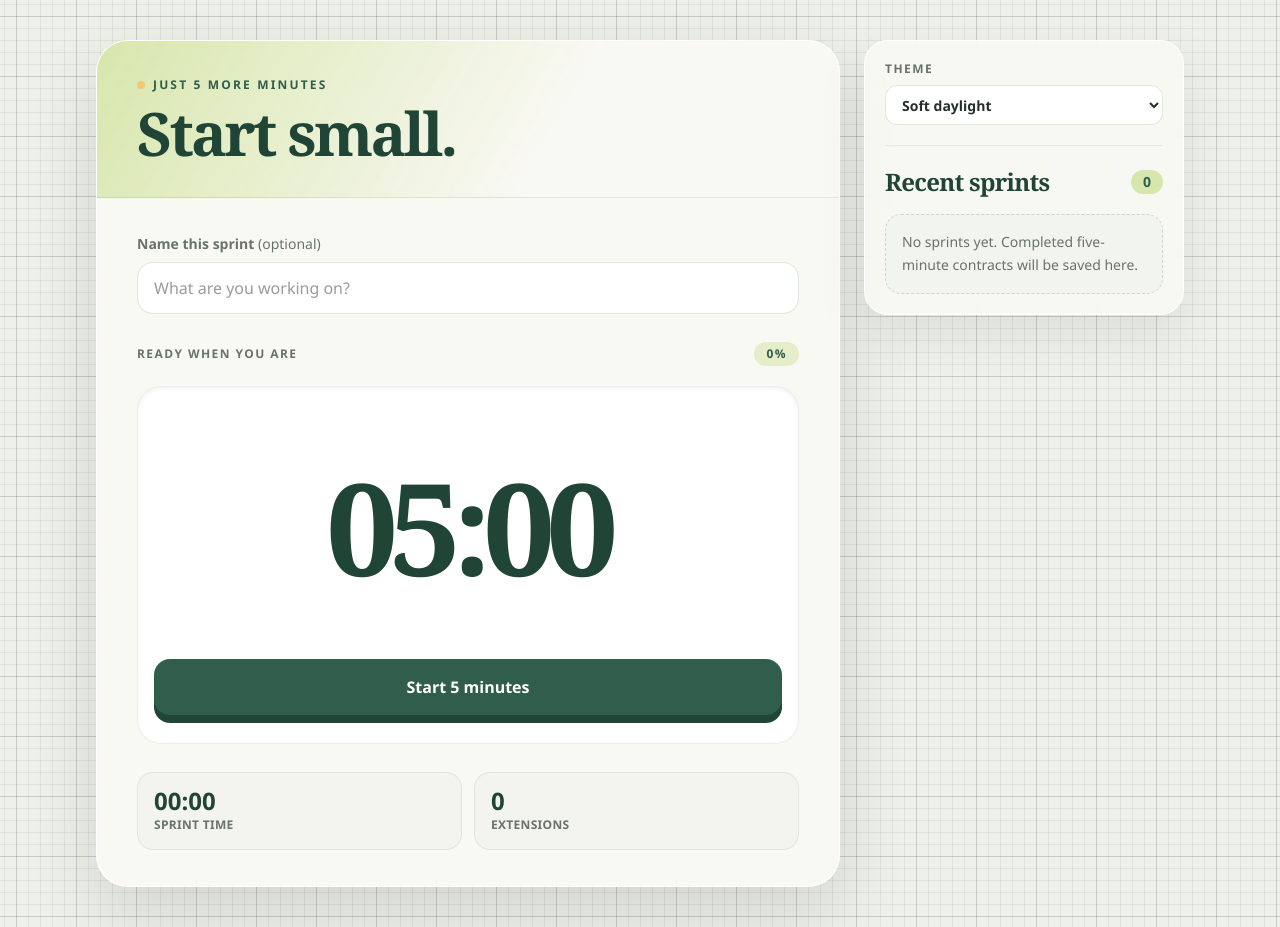
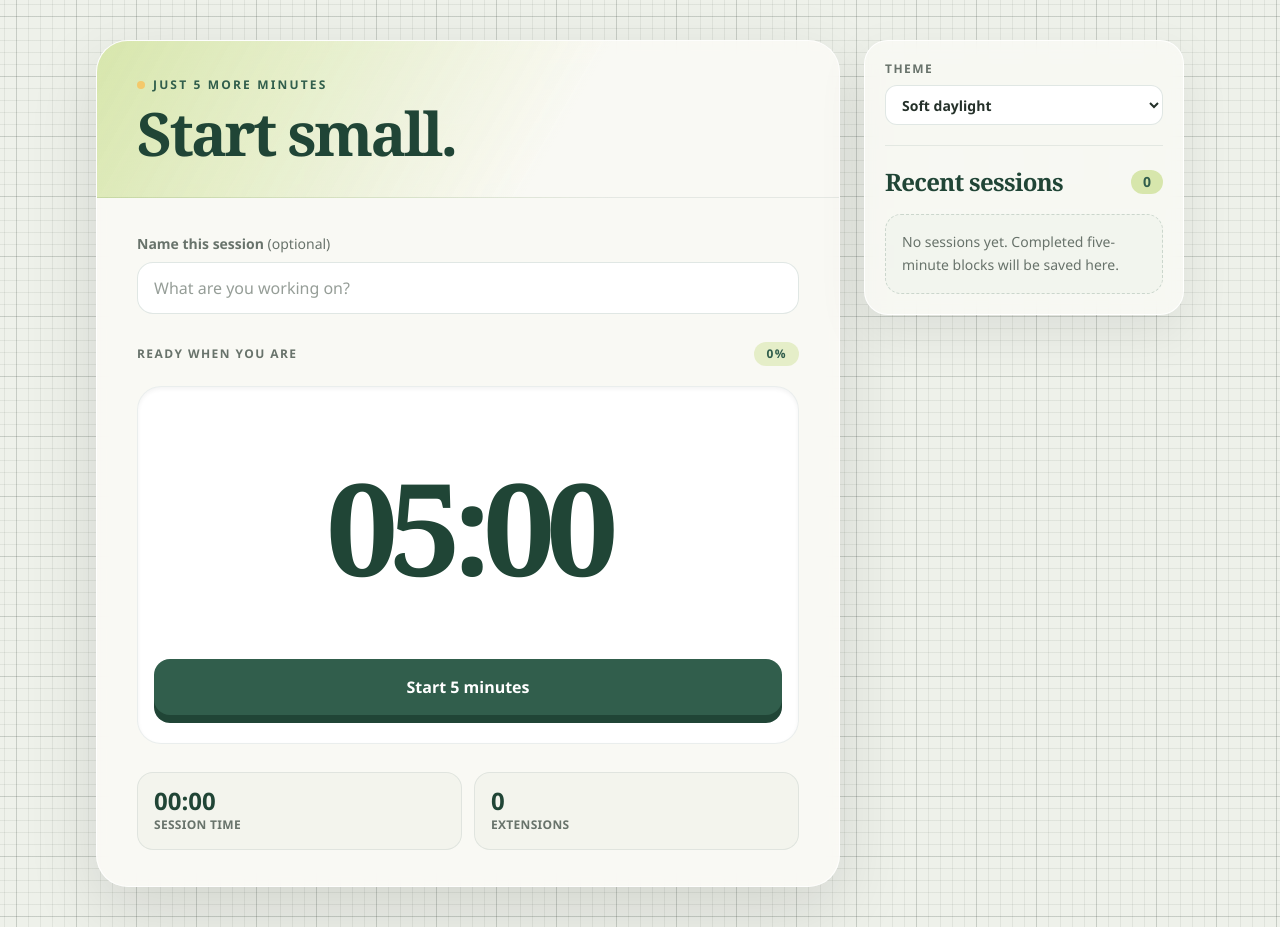
Before and after one commit to theoratkin/5-minute-grove, a SvelteKit app: page / in a window 1280 px wide. Built offline with nearby package versions, Linux system fonts and the light colour scheme.

Commit message:
feat: rename sprints to sessions
Update UI, persistence migration, notifications, and docs.

```diff
--- a/src/lib/app/notifications.ts
+++ b/src/lib/app/notifications.ts
@@ -28,7 +28,7 @@ export function notifyContractComplete({
 
 	const blockLabel = completedContracts === 1 ? 'one finished block' : `${completedContracts} finished blocks`;
 	const notification = new Notification('Five minutes counts.', {
-		body: `${intention || 'This sprint'} has ${blockLabel}. Stop here or add 5 minutes.`,
+		body: `${intention || 'This session'} has ${blockLabel}. Stop here or add 5 minutes.`,
 		tag: 'just-5-more-minutes:contract-complete'
 	});
 
--- a/src/lib/features/focus-session/components/EndOfTimerPrompt.svelte
+++ b/src/lib/features/focus-session/components/EndOfTimerPrompt.svelte
@@ -15,7 +15,7 @@
 		<p class="mb-2 text-xs font-black tracking-[0.16em] text-moss uppercase">Complete</p>
 		<h2 class="font-display text-3xl leading-none font-semibold tracking-[-0.04em] text-moss-dark">Five minutes counts.</h2>
 		<p class="mt-3 leading-relaxed text-ink-muted">
-			{intention || 'This sprint'} has {completedContracts === 1 ? 'one finished block' : `${completedContracts} finished blocks`}
+			{intention || 'This session'} has {completedContracts === 1 ? 'one finished block' : `${completedContracts} finished blocks`}
 			{extensionCount > 0 ? ` and ${extensionCount} voluntary extensions` : ''}.
 		</p>
 	</div>
--- a/src/lib/features/focus-session/focusSession.utils.ts
+++ b/src/lib/features/focus-session/focusSession.utils.ts
@@ -6,5 +6,5 @@ export function createSessionId(): string {
 
 export function getSessionTitle(intention: string): string {
 	const trimmed = intention.trim();
-	return trimmed.length > 0 ? trimmed : 'Sprint';
+	return trimmed.length > 0 ? trimmed : 'Session';
 }
--- a/src/lib/features/session-history/components/SessionHistory.svelte
+++ b/src/lib/features/session-history/components/SessionHistory.svelte
@@ -4,14 +4,14 @@
 
 	let {
 		records,
-		currentSprint = null,
+		currentSession = null,
 		onresume,
-		deleteSprint
+		deleteSession
 	}: {
 		records: FocusSessionRecord[];
-		currentSprint?: FocusSessionRecord | null;
+		currentSession?: FocusSessionRecord | null;
 		onresume: (record: FocusSessionRecord) => void;
-		deleteSprint: (id: string) => void;
+		deleteSession: (id: string) => void;
 	} = $props();
 
 	function dayLabel(value: string): string {
@@ -27,38 +27,38 @@
 
 	let groups = $derived.by(() => {
 		const grouped = new Map<string, FocusSessionRecord[]>();
-		for (const record of records.filter((record) => record.id !== currentSprint?.id)) {
+		for (const record of records.filter((record) => record.id !== currentSession?.id)) {
 			const key = new Date(record.startedAt).toDateString();
 			grouped.set(key, [...(grouped.get(key) ?? []), record]);
 		}
-		return [...grouped.entries()].map(([key, sprints]) => ({ key, label: dayLabel(sprints[0].startedAt), sprints }));
+		return [...grouped.entries()].map(([key, sessions]) => ({ key, label: dayLabel(sessions[0].startedAt), sessions }));
 	});
 
-	let sprintCount = $derived(records.filter((record) => record.id !== currentSprint?.id).length + Number(currentSprint !== null));
+	let sessionCount = $derived(records.filter((record) => record.id !== currentSession?.id).length + Number(currentSession !== null));
 </script>
 
-<section class="grid gap-4" aria-label="Recent sprints">
+<section class="grid gap-4" aria-label="Recent sessions">
 	<div class="flex items-center justify-between gap-4">
-		<h2 class="font-display text-2xl font-semibold tracking-[-0.03em] text-moss-dark">Recent sprints</h2>
-		<span class="min-w-8 rounded-full bg-sprout px-2 py-0.5 text-center text-sm font-extrabold text-moss">{sprintCount}</span>
+		<h2 class="font-display text-2xl font-semibold tracking-[-0.03em] text-moss-dark">Recent sessions</h2>
+		<span class="min-w-8 rounded-full bg-sprout px-2 py-0.5 text-center text-sm font-extrabold text-moss">{sessionCount}</span>
 	</div>
 
-	{#if currentSprint === null && records.length === 0}
-		<p class="rounded-2xl border border-dashed border-moss/20 bg-mist/50 p-4 text-sm leading-relaxed text-ink-muted">No sprints yet. Completed five-minute contracts will be saved here.</p>
+	{#if currentSession === null && records.length === 0}
+		<p class="rounded-2xl border border-dashed border-moss/20 bg-mist/50 p-4 text-sm leading-relaxed text-ink-muted">No sessions yet. Completed five-minute blocks will be saved here.</p>
 	{:else}
 		<div class="grid gap-5">
-			{#if currentSprint}
-				<section class="grid gap-2.5" aria-label="Current sprint">
+			{#if currentSession}
+				<section class="grid gap-2.5" aria-label="Current session">
 					<h3 class="text-xs font-extrabold tracking-[0.12em] text-moss uppercase">In progress</h3>
 					<div class="grid gap-3 rounded-2xl border border-moss/20 bg-sprout/25 p-3">
 						<div class="flex items-start justify-between gap-3">
-							<strong class="max-w-48 wrap-anywhere text-sm font-extrabold text-ink">{currentSprint.title}</strong>
+							<strong class="max-w-48 wrap-anywhere text-sm font-extrabold text-ink">{currentSession.title}</strong>
 							<div class="grid flex-none justify-items-end">
-								<span class="text-sm font-extrabold text-moss">{formatMinutes(currentSprint.totalSeconds)}</span>
-								<span class="mt-1 text-xs font-bold text-ink-muted">{currentSprint.extensionCount} extensions</span>
+								<span class="text-sm font-extrabold text-moss">{formatMinutes(currentSession.totalSeconds)}</span>
+								<span class="mt-1 text-xs font-bold text-ink-muted">{currentSession.extensionCount} extensions</span>
 							</div>
 						</div>
-						<span class="text-xs font-bold text-moss">Current sprint</span>
+						<span class="text-xs font-bold text-moss">Current session</span>
 					</div>
 				</section>
 			{/if}
@@ -66,7 +66,7 @@
 				<section class="grid gap-2.5" aria-label={group.label}>
 					<h3 class="text-xs font-extrabold tracking-[0.12em] text-ink-muted uppercase">{group.label}</h3>
 					<ul class="grid gap-2.5 p-0">
-						{#each group.sprints as record (record.id)}
+						{#each group.sessions as record (record.id)}
 							<li class="grid gap-3 rounded-2xl border border-moss/10 bg-surface/75 p-3">
 								<div class="flex items-start justify-between gap-3">
 									<strong class="max-w-48 wrap-anywhere text-sm font-extrabold text-ink">{record.title}</strong>
@@ -77,7 +77,7 @@
 								</div>
 								<div class="grid grid-cols-2 gap-2">
 									<button class="min-h-9 rounded-xl bg-moss px-3 text-xs font-extrabold text-on-accent transition hover:bg-moss-dark" type="button" onclick={() => onresume(record)}>Resume</button>
-									<button class="min-h-9 rounded-xl border border-clay/25 px-3 text-xs font-bold text-clay transition hover:bg-clay/10" type="button" onclick={() => deleteSprint(record.id)}>Delete</button>
+									<button class="min-h-9 rounded-xl border border-clay/25 px-3 text-xs font-bold text-clay transition hover:bg-clay/10" type="button" onclick={() => deleteSession(record.id)}>Delete</button>
 								</div>
 							</li>
 						{/each}
--- a/src/lib/features/session-history/sessionHistory.storage.ts
+++ b/src/lib/features/session-history/sessionHistory.storage.ts
@@ -12,7 +12,10 @@ export function loadSessionHistory(): FocusSessionRecord[] {
 		.filter((record) => record && typeof record.id === 'string' && typeof record.startedAt === 'string')
 		.map((record) => ({
 			id: record.id,
-			title: record.title?.trim() || record.intention?.trim() || 'Sprint',
+			title:
+				record.title?.trim() === 'Sprint'
+					? 'Session'
+					: record.title?.trim() || record.intention?.trim() || 'Session',
 			startedAt: record.startedAt,
 			endedAt: record.endedAt || record.startedAt,
 			completedContracts: Math.max(0, record.completedContracts || 0),
--- a/src/lib/features/task-intention/components/TaskIntentionInput.svelte
+++ b/src/lib/features/task-intention/components/TaskIntentionInput.svelte
@@ -11,7 +11,7 @@
 </script>
 
 <label class="grid gap-2">
-	<span class="text-sm font-bold text-ink-muted">Name this sprint <span class="font-medium">(optional)</span></span>
+	<span class="text-sm font-bold text-ink-muted">Name this session <span class="font-medium">(optional)</span></span>
 	<input
 		class="min-h-13 w-full rounded-2xl border border-moss/15 bg-surface px-4 py-3 text-ink outline-none transition placeholder:text-ink-muted/70 focus:border-moss focus:ring-4 focus:ring-sprout/60 disabled:bg-mist"
 		{disabled}
--- a/src/routes/+page.svelte
+++ b/src/routes/+page.svelte
@@ -26,9 +26,9 @@
 	let remainingSeconds = $state(FIVE_MINUTES_SECONDS);
 	let completedContracts = $state(0);
 	let extensionCount = $state(0);
-	let elapsedSprintSeconds = $state(0);
+	let elapsedSessionSeconds = $state(0);
 	let sessionStartedAt = $state<string | null>(null);
-	let activeSprintId = $state<string | null>(null);
+	let activeSessionId = $state<string | null>(null);
 	let segmentEndsAt = $state<number | null>(null);
 	let history = $state<FocusSessionRecord[]>([]);
 	let startOrExtendSound: HTMLAudioElement | null = null;
@@ -41,10 +41,10 @@
 		if (phase === 'contract-complete') return 100;
 		return ((FIVE_MINUTES_SECONDS - remainingSeconds) / FIVE_MINUTES_SECONDS) * 100;
 	});
-	let sprintTimeSeconds = $derived(
+	let sessionTimeSeconds = $derived(
 		phase === 'idle'
 			? 0
-			: elapsedSprintSeconds +
+			: elapsedSessionSeconds +
 				(phase === 'contract-complete' ? 0 : FIVE_MINUTES_SECONDS - remainingSeconds)
 	);
 	let pageTitle = $derived(
@@ -54,17 +54,17 @@
 				? 'Paused - Just 5 More Minutes'
 				: 'Just 5 More Minutes'
 	);
-	let currentSprint = $derived<FocusSessionRecord | null>(
-		phase === 'idle' || !sessionStartedAt || !activeSprintId
+	let currentSession = $derived<FocusSessionRecord | null>(
+		phase === 'idle' || !sessionStartedAt || !activeSessionId
 			? null
 			: {
-				id: activeSprintId,
+				id: activeSessionId,
 				title: activeTitle,
 				startedAt: sessionStartedAt,
 				endedAt: new Date().toISOString(),
 				completedContracts,
 				extensionCount,
-				totalSeconds: sprintTimeSeconds
+				totalSeconds: sessionTimeSeconds
 			}
 	);
 
@@ -72,7 +72,7 @@
 		if (phase !== 'running' && phase !== 'paused') return;
 
 		const nextCompletedContracts = completedContracts + 1;
-		elapsedSprintSeconds += FIVE_MINUTES_SECONDS - remainingSeconds;
+		elapsedSessionSeconds += FIVE_MINUTES_SECONDS - remainingSeconds;
 
 		remainingSeconds = 0;
 		completedContracts = nextCompletedContracts;
@@ -118,10 +118,10 @@
 		playSound(startOrExtendSound);
 
 		sessionStartedAt = new Date().toISOString();
-		activeSprintId = createSessionId();
+		activeSessionId = createSessionId();
 		completedContracts = 0;
 		extensionCount = 0;
-		elapsedSprintSeconds = 0;
+		elapsedSessionSeconds = 0;
 		remainingSeconds = FIVE_MINUTES_SECONDS;
 		segmentEndsAt = Date.now() + FIVE_MINUTES_SECONDS * 1000;
 		phase = 'running';
@@ -153,34 +153,34 @@
 	}
 
 	function finishSession() {
-		if (!sessionStartedAt || !activeSprintId || completedContracts === 0) return;
+		if (!sessionStartedAt || !activeSessionId || completedContracts === 0) return;
 
 		const record: FocusSessionRecord = {
-			id: activeSprintId,
+			id: activeSessionId,
 			title: activeTitle,
 			startedAt: sessionStartedAt,
 			endedAt: new Date().toISOString(),
 			completedContracts,
 			extensionCount,
-			totalSeconds: sprintTimeSeconds
+			totalSeconds: sessionTimeSeconds
 		};
 
-		history = [...history.filter((sprint) => sprint.id !== record.id), record]
+		history = [...history.filter((session) => session.id !== record.id), record]
 			.sort((a, b) => new Date(b.startedAt).getTime() - new Date(a.startedAt).getTime())
 			.slice(0, 12);
 		saveSessionHistory(history);
 		resetSession();
 	}
 
-	function resumeSprint(record: FocusSessionRecord) {
+	function resumeSavedSession(record: FocusSessionRecord) {
 		if (phase !== 'idle') return;
 
-		intention = record.title === 'Sprint' ? '' : record.title;
-		activeSprintId = record.id;
+		intention = record.title === 'Session' || record.title === 'Sprint' ? '' : record.title;
+		activeSessionId = record.id;
 		sessionStartedAt = record.startedAt;
 		completedContracts = record.completedContracts || Math.round(record.totalSeconds / FIVE_MINUTES_SECONDS);
 		extensionCount = record.extensionCount;
-		elapsedSprintSeconds = record.totalSeconds;
+		elapsedSessionSeconds = record.totalSeconds;
 		remainingSeconds = FIVE_MINUTES_SECONDS;
 		segmentEndsAt = Date.now() + FIVE_MINUTES_SECONDS * 1000;
 		phase = 'running';
@@ -188,9 +188,9 @@
 		playSound(startOrExtendSound);
 	}
 
-	function deleteSprint(id: string) {
-		if (id === activeSprintId) return;
-		history = history.filter((sprint) => sprint.id !== id);
+	function deleteSession(id: string) {
+		if (id === activeSessionId) return;
+		history = history.filter((session) => session.id !== id);
 		saveSessionHistory(history);
 	}
 
@@ -199,9 +199,9 @@
 		remainingSeconds = FIVE_MINUTES_SECONDS;
 		completedContracts = 0;
 		extensionCount = 0;
-		elapsedSprintSeconds = 0;
+		elapsedSessionSeconds = 0;
 		sessionStartedAt = null;
-		activeSprintId = null;
+		activeSessionId = null;
 		segmentEndsAt = null;
 
 		if (clearIntention) {
@@ -257,10 +257,10 @@
 				onDone={finishSession}
 			/>
 
-			<div class="grid grid-cols-2 gap-3" aria-label="Current sprint progress">
+			<div class="grid grid-cols-2 gap-3" aria-label="Current session progress">
 				<div class="rounded-2xl border border-moss/10 bg-mist/60 p-4">
-					<strong class="block text-2xl leading-none font-extrabold text-moss-dark">{formatClock(sprintTimeSeconds)}</strong>
-					<span class="mt-1 block text-xs font-bold tracking-wide text-ink-muted uppercase">sprint time</span>
+					<strong class="block text-2xl leading-none font-extrabold text-moss-dark">{formatClock(sessionTimeSeconds)}</strong>
+					<span class="mt-1 block text-xs font-bold tracking-wide text-ink-muted uppercase">session time</span>
 				</div>
 				<div class="rounded-2xl border border-moss/10 bg-mist/60 p-4">
 					<strong class="block text-2xl leading-none font-extrabold text-moss-dark">{extensionCount}</strong>
@@ -273,6 +273,6 @@
 	<aside class="rounded-[1.5rem] border border-surface/90 bg-paper/80 p-5 shadow-[0_18px_50px_rgb(0_0_0/8%)] backdrop-blur lg:sticky lg:top-8">
 		<ThemeSelector value={theme} onchange={changeTheme} />
 		<div class="my-5 border-t border-moss/10"></div>
-			<SessionHistory records={history} {currentSprint} onresume={resumeSprint} {deleteSprint} />
+			<SessionHistory records={history} {currentSession} onresume={resumeSavedSession} {deleteSession} />
 	</aside>
 </main>
```
Also changed, not shown: 3 other files (tests, documents, lock files or other folders).
